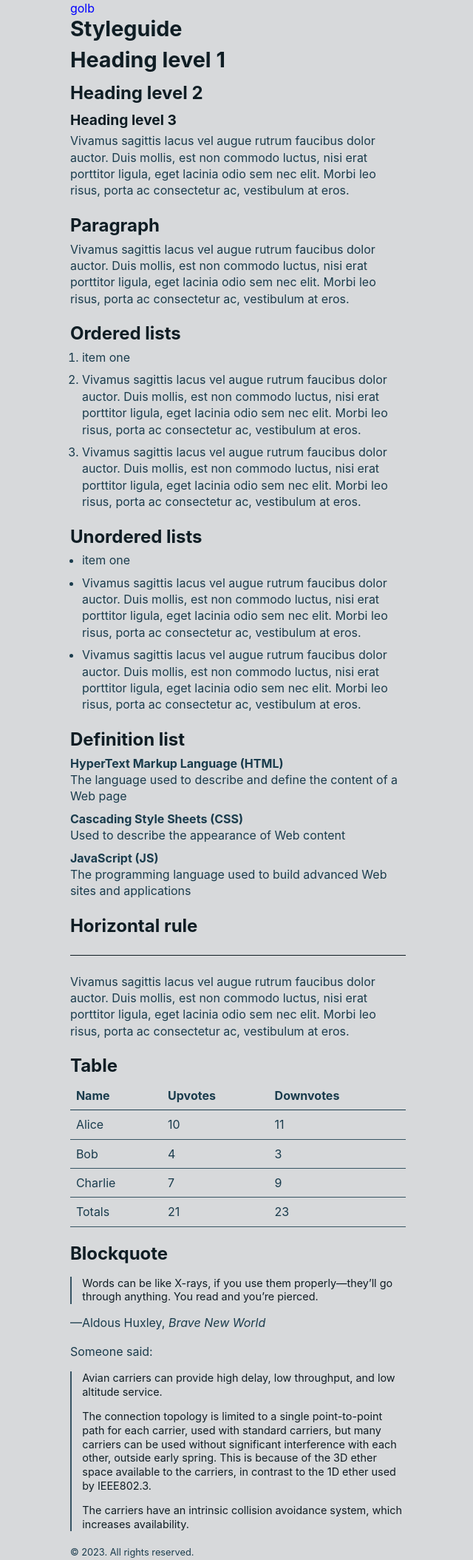
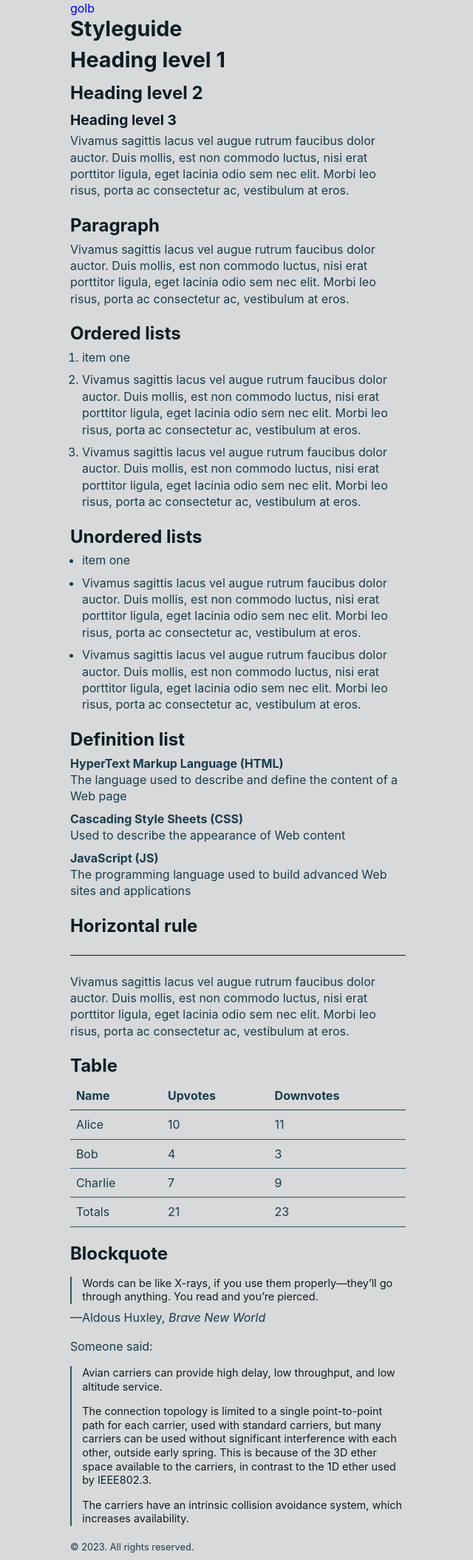
Before and after one commit to aflim/golb, a Jekyll site: the page built from styleguide.md, in a window 1280 px wide. Shown: the whole page at 74% size, without its empty margins (318-958 px from the left). Built offline with Jekyll 4.4.1, drawn with Linux system fonts in a browser that asks for light colours.

Commit message:
Update stylesheet.css

```diff
--- a/assets/stylesheet.css
+++ b/assets/stylesheet.css
@@ -226,21 +226,30 @@
   margin-block-end: 1em;
 }
 
+firgure figcaption {
+  font-size: .9em;
+  line-height: 1.3;
+}
+
 blockquote {
   padding-inline-start: 1em;
   padding-inline-end: 0;
   margin-inline: 0;
-  margin-block-end: 1em;
+  margin-block-end: .5em;
   font-size: .9em;
   line-height: 1.3;
   color: var(--ink-2);
   border-inline-start: .15em solid var(--ink-3);
 }
-/*
+
+blockquote p {
+  margin-block-end: 1em;
+}
+
 blockquote p:last-child {
   margin-block-end: 0;
 }
-*/
+
 /* - */
 .container {
   max-width: 45ch;
```
